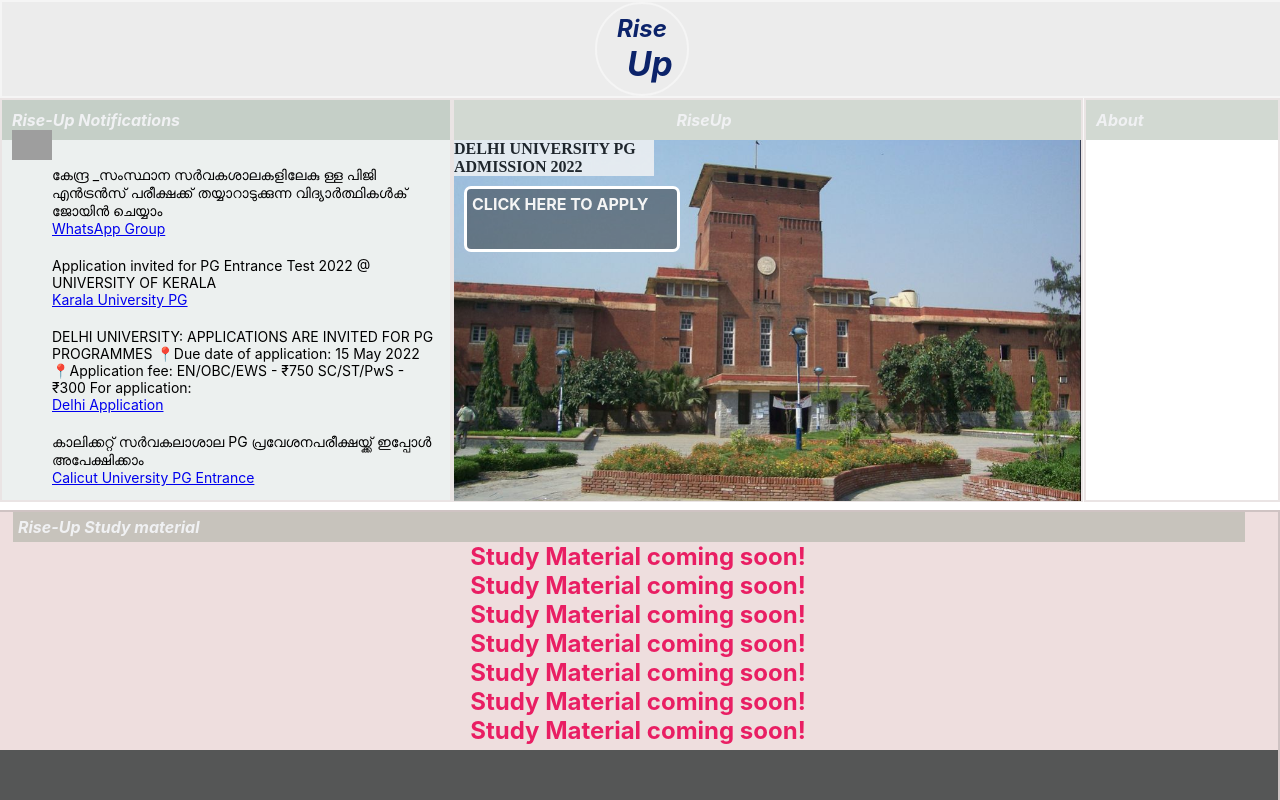
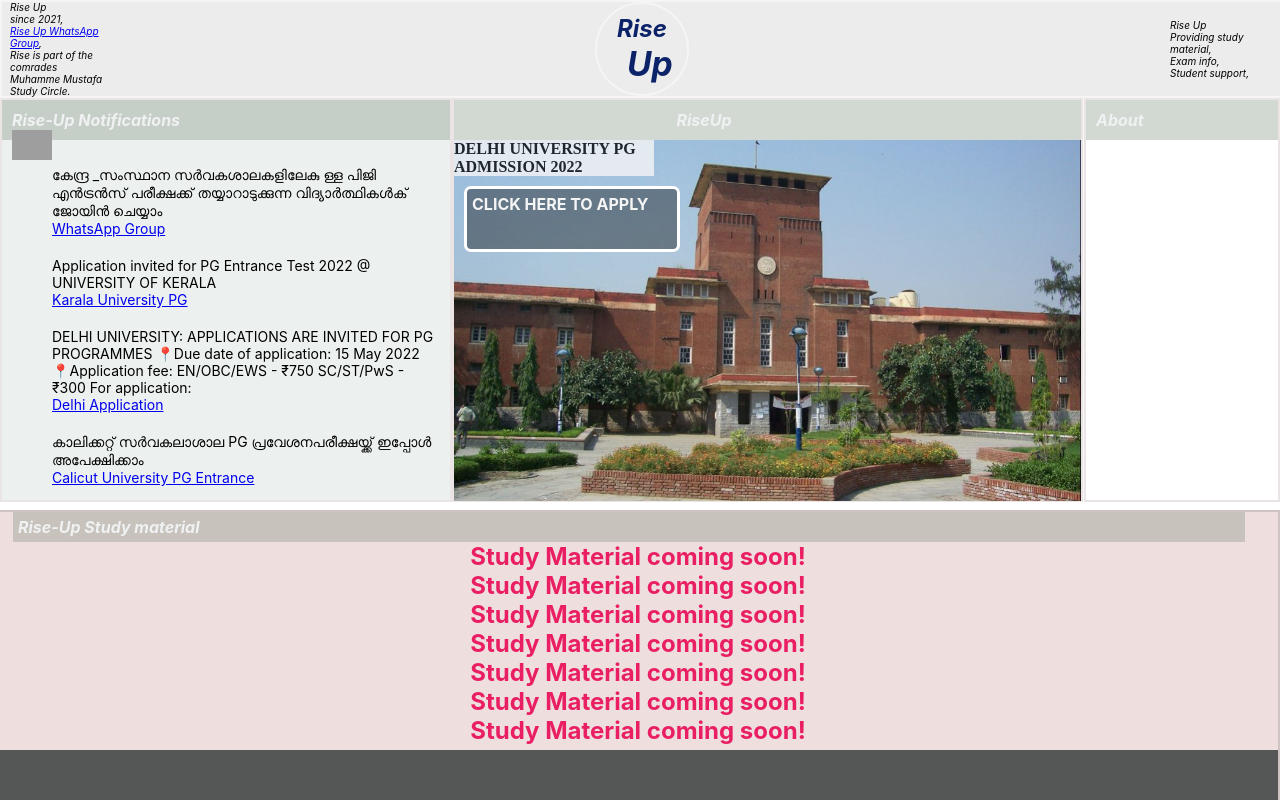
Before and after one commit to jaseem1999/Rise-up, a React (Create React App) app: page / in a window 1280 px wide. Shown: the top 800 px of the page. Built offline with nearby package versions, Linux system fonts and the light colour scheme; grey boxes are pictures that could not be loaded.

Commit message:
added all without materials and about

```diff
--- a/src/Comp/Heading/Heading.css
+++ b/src/Comp/Heading/Heading.css
@@ -24,3 +24,19 @@
     padding-left: 20px;
     font-size: 2.1rem;;
 }
+.small-heading{
+    width: 100px;
+    position: absolute;
+    right: 10px;
+    font-weight: small;
+    font-style: italic;
+    font-size: 10px;
+}
+.small-heading-left{
+    width: 100px;
+    position: absolute;
+    left: 10px;
+    font-weight: small;
+    font-style: italic;
+    font-size: 10px;
+}
--- a/src/Comp/Heading/Heading.jsx
+++ b/src/Comp/Heading/Heading.jsx
@@ -5,6 +5,23 @@
   return (
     <footer className="heading">
         <div className="heading__title"><span className="rise">Rise</span><br/><span className="up">Up</span></div>
+        <div className="small-heading-left">
+          <p>
+            Rise Up<br/>
+            since 2021,<br/>
+            <a href="https://chat.whatsapp.com/GaxkSjhC0n69qBf6yefCFZ">Rise Up WhatsApp Group</a>,<br/>
+            Rise is part of the comrades Muhamme Mustafa Study Circle.<br/>
+
+          </p>
+        </div>
+        <div className="small-heading">
+          <p>
+            Rise Up<br/>
+            Providing study material,<br/>
+            Exam info,<br/>
+            Student support,<br/>
+          </p>
+        </div>
     </footer>
   )
 }
```
